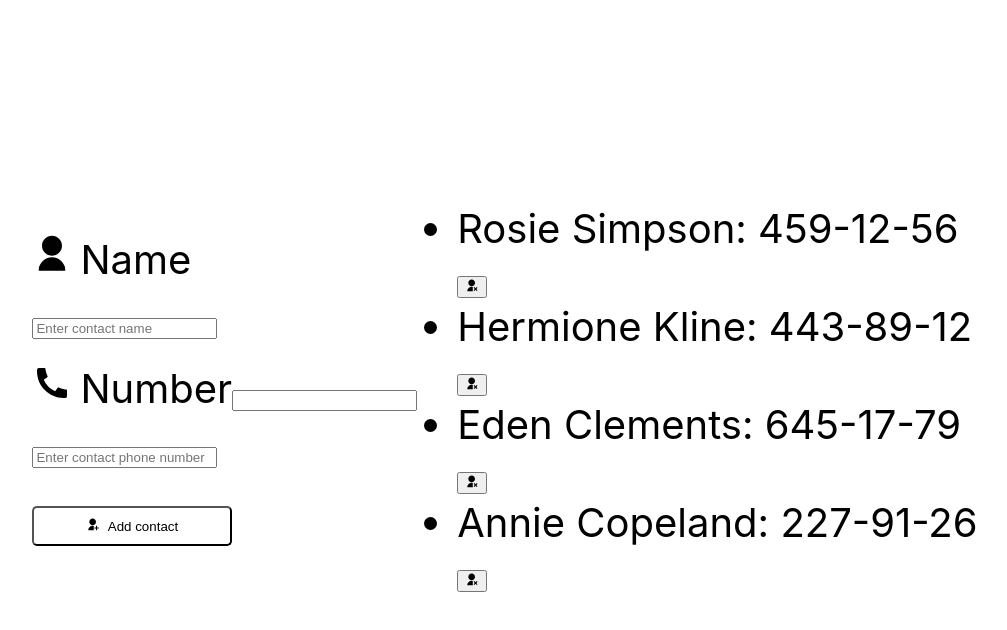
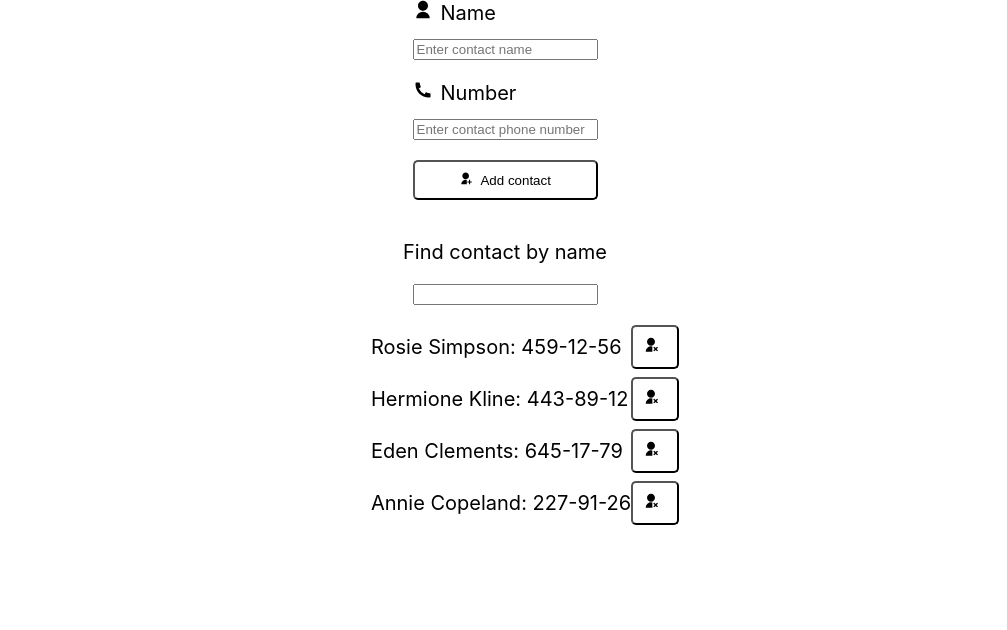
Before and after one commit to sandra-selezen/goit-react-hw-06-phonebook, a React (Create React App) app: page / in a window 1280 px wide. Shown: the top 630 px of the page, without its empty margins (135-1142 px from the left). Built offline with nearby package versions, Linux system fonts and the light colour scheme.

Commit message:
Adds styled for ContactList

```diff
--- a/src/components/App.jsx
+++ b/src/components/App.jsx
@@ -13,17 +13,18 @@ export const App = () => {
   return (
     <div
       style={{
-        height: '100vh',
         display: 'flex',
+        flexDirection: 'column',
         justifyContent: 'center',
         alignItems: 'center',
-        fontSize: 40,
+        fontSize: 20,
         color: '#010101'
       }}
     >
       <ContactForm />
       <Filter />
-      {contacts.length > 0 && <ContactList />}
+      <ContactList />
+      {/* {contacts.length > 0 && <ContactList />} */}
       <Toaster position="top-center" />
     </div>
   );
--- a/src/components/ContactList/ContactList.js
+++ b/src/components/ContactList/ContactList.js
@@ -3,6 +3,7 @@ import { useDispatch, useSelector } from 'react-redux';
 import { getContacts, deleteContact } from "redux/contactsSlice";
 import { getFilter } from "redux/filterSlice";
 import { RiUserUnfollowFill } from 'react-icons/ri';
+import { DeleteBtn, Item, List } from "./ContactList.styled";
 
 export const ContactList = () => {
   const contacts = useSelector(getContacts);
@@ -10,23 +11,26 @@ export const ContactList = () => {
   const dispatch = useDispatch();
 
   const filteredContacts = contacts.filter(contact => contact.name.toLowerCase().includes(filter));
-  const displayContactlist = filteredContacts === "" ? contacts : filteredContacts;
+  const displayContactlist = filter === "" ? contacts : filteredContacts;
 
+  if (!displayContactlist?.length) {
+    return <div>Contacts not found</div>;
+  }
   const onDeleteContact = (contactId) => {
     dispatch(deleteContact(contactId));
   }
   return (
-    <ul>
+    <List>
       {displayContactlist.map(contact => (
-        <li key={contact.id}>
+        <Item key={contact.id}>
           <div>
             <span>{contact.name}:</span> <span>{contact.number}</span>
           </div>
           <div>
-            <button title="Delete contact" aria-label='Delete contact' type="button" onClick={() => onDeleteContact(contact.id)}><RiUserUnfollowFill /></button>
+            <DeleteBtn title="Delete contact" aria-label='Delete contact' type="button" onClick={() => onDeleteContact(contact.id)}><RiUserUnfollowFill /></DeleteBtn>
           </div>
-        </li>
+        </Item>
       ))}
-    </ul>
+    </List>
   )
 }
--- /dev/null
+++ b/src/components/ContactList/ContactList.styled.js
@@ -0,0 +1,25 @@
+import styled from 'styled-components';
+
+export const List = styled.ul`
+  margin-top: 20px;
+  display: flex;
+  flex-direction: column;
+  gap: 8px;
+`;
+
+export const Item = styled.li`
+  display: flex;
+  justify-content: space-between;
+  align-items: center;
+`;
+
+export const DeleteBtn = styled.button`
+  font-size: 16px;
+  padding: 10px;
+  color: ${p => p.theme.colors.blackColor};
+  background-color: ${p => p.theme.colors.whiteColor};
+  border-radius: ${p => p.theme.borderRadius};
+  svg {
+    margin-right: 8px;
+  }
+`;
--- a/src/components/Filter/Filter.js
+++ b/src/components/Filter/Filter.js
@@ -14,6 +14,7 @@ export const Filter = () => {
 
   return (
     <>
+      <p>Find contact by name</p>
       {/* <Title><RiUserSearchFill /> Find contact by name </Title> */}
       <input value={filter} onChange={handleFilter} autoComplete="off" />
     </>
--- a/src/redux/contactsSlice.js
+++ b/src/redux/contactsSlice.js
@@ -15,7 +15,6 @@ const contactsSlice = createSlice({
   reducers: {
     addContact: {
       reducer: ({ contacts }, { payload }) => {
-        // return [...contacts, payload];
         contacts.push(payload);
         // return [...state, payload]; in this case it is does not work
       },
@@ -30,7 +29,7 @@ const contactsSlice = createSlice({
     },
     deleteContact: {
       reducer: ({ contacts }, { payload }) => {
-        return contacts.filter(({id}) => id !== payload); // works but app is crashes
+        contacts.filter(({id}) => id !== payload); // works but app is crashes
       }
     },
   }
```
